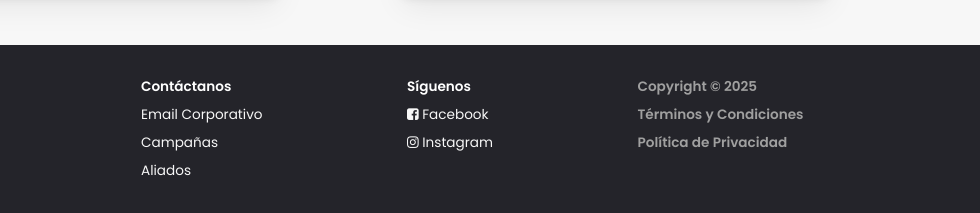
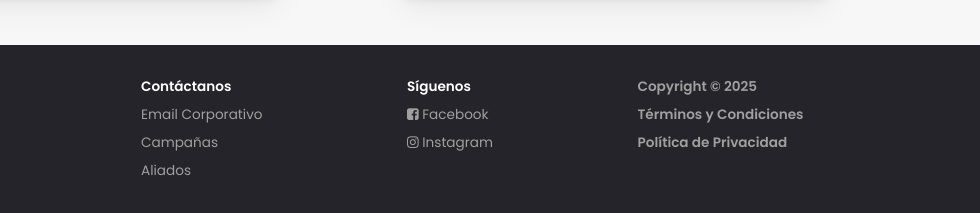
Before and after one commit to jonathansandoval7/siman-landing-page, a plain HTML site: page index.html in a window 1280 px wide. Shown: the part 2246-2459 px from the top of the page, 300-1280 px from the left. Drawn offline with Linux system fonts and the light colour scheme.

Commit message:
Fixed link colors light

```diff
--- a/css/styles.css
+++ b/css/styles.css
@@ -285,7 +285,7 @@
 .contact-us__link {
   text-decoration: none;
   font-size: 0.85rem;
-  color: var(--gray);
+  color: var(--light);
 }
 
 
```
